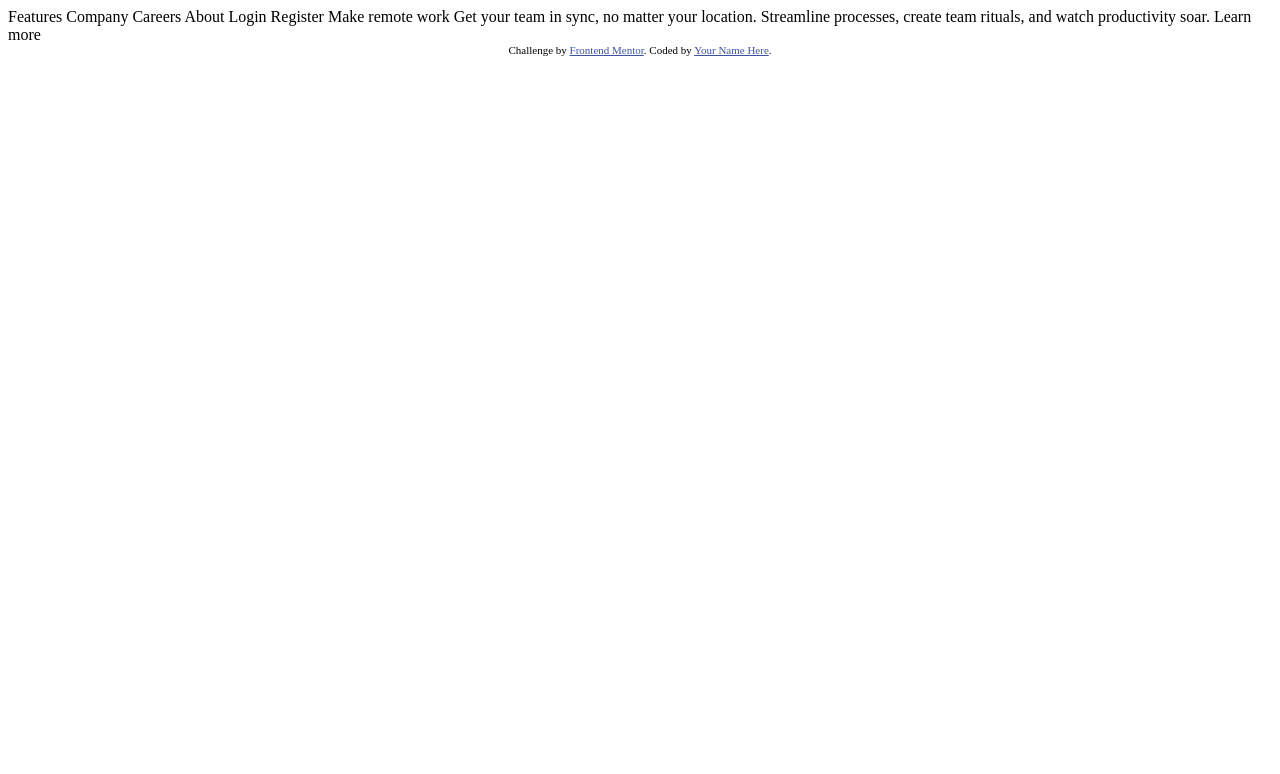
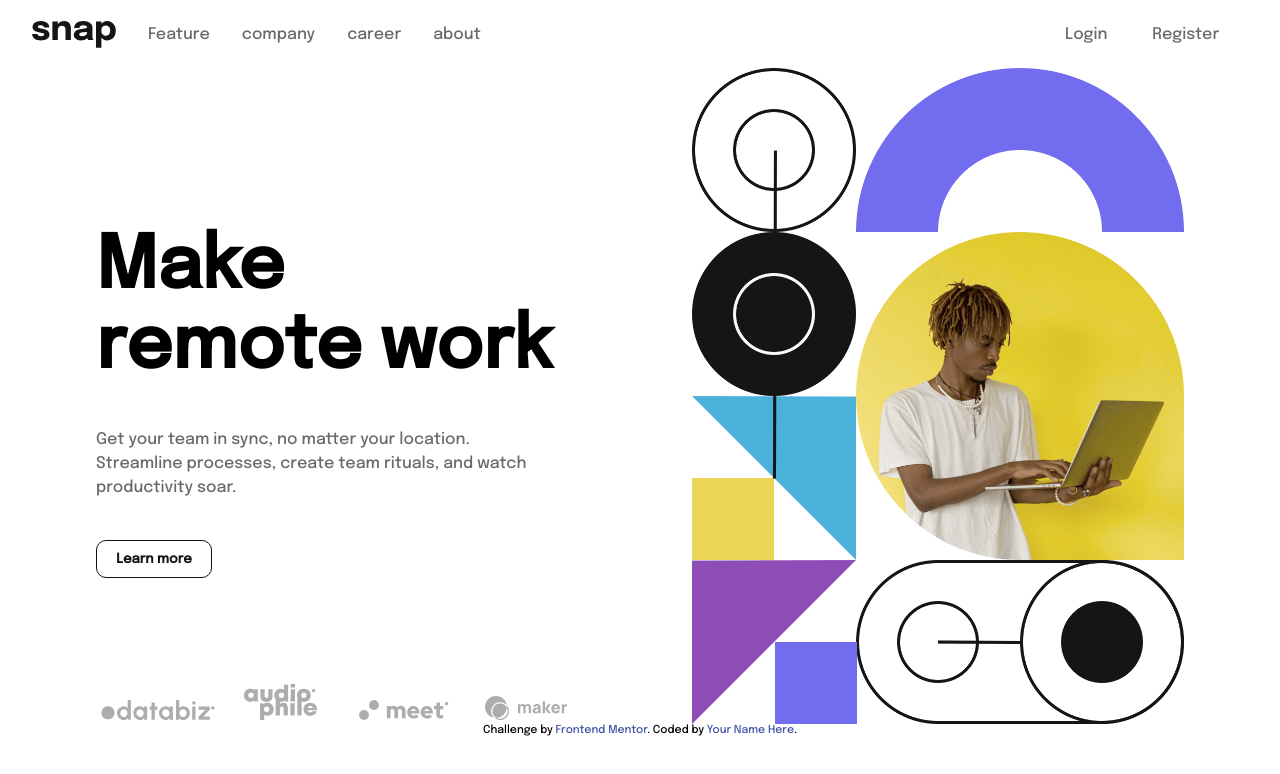
Before and after one commit to spoonhead0212/intro-section-with-dropdown, a plain HTML site: page index.html in a window 1280 px wide. Drawn offline with Linux system fonts and the light colour scheme.

Commit message:
latest commit

```diff
--- a/index.html
+++ b/index.html
@@ -6,25 +6,53 @@
   <link rel="icon" type="image/png" sizes="32x32" href="./images/favicon-32x32.png">
   <link rel="stylesheet" href="style.css">
   <title>Frontend Mentor | Intro section with dropdown navigation</title>
-  <!-- Feel free to remove these styles or customise in your own stylesheet 👍 -->
-
+  <!-- google font -->
+  <link rel="preconnect" href="https://fonts.googleapis.com">
+  <link rel="preconnect" href="https://fonts.gstatic.com" crossorigin>
+  <link href="https://fonts.googleapis.com/css2?family=Epilogue:wght@500&family=Jost&family=Poppins&display=swap" rel="stylesheet">
+  <!--google font-->
 </head>
 <body>
 
-  Features
-  Company
-  Careers
-  About
+  <div class="biggest-container"><!--biggest container-->
+      <header><!--header container-->
+        <nav class="navigation"><!--Navigation-->
+          <ul class="navigation-child logo-menu">
+            <li class="logo"><img src="/images/logo.svg" alt="brand logo"></li>
+            <li><a href="#">Feature</a></li>
+            <li><a href="#">company</a></li>
+            <li><a href="#">career</a></li>
+            <li><a href="#">about</a></li>
+          </ul>
+          <ul class="navigation-child login-cta">
+            <li><a href="#">Login</a></li>
+            <li class="reg-cta"><a href="#">Register</a></li>
+          </ul>
+        </nav><!--navigation ends-->
 
-  Login
-  Register
+        <div class="box"><!--box-->
+          <div class="box__left">
+            <div class="box-left_cont">
+              <h1>Make<br> remote work</h1>
+              <p>Get your team in sync, no matter your location. Streamline processes,
+              create team rituals, and watch productivity soar.
+              </p>
+              <button class="cta"><a href="#">Learn more</a></button>
+            </div>
+            <ul class="company-logo">
+              <li><img src="/images/client-databiz.svg" alt="databiz icon"></li>
+              <li><img src="/images/client-audiophile.svg" alt="audiophile icon"></li>
+              <li><img src="/images/client-meet.svg" alt="meet icon"></li>
+              <li><img src="/images/client-maker.svg" alt="client-maker icon"></li>
+            </ul>
+          </div>
+          <div class="box__right">
+            <img src="/images/image-hero-desktop.png" alt="image hero">
+          </div>
+        </div>
+      </header><!--Header container ends-->
+  </div><!--biggest container end-->
 
-  Make remote work
-
-  Get your team in sync, no matter your location. Streamline processes,
-  create team rituals, and watch productivity soar.
-
-  Learn more
 
   <div class="attribution">
     Challenge by <a href="https://www.frontendmentor.io?ref=challenge" target="_blank">Frontend Mentor</a>.
--- a/style.css
+++ b/style.css
@@ -5,12 +5,140 @@
     --Font-size-paragraph: 18px;
     --font-Weights: 500;
     --thicker-font-weight: 700;
+    --font: 'Epilogue', sans-serif;
 }
 
+* {
+    box-sizing: border-box;
+    margin: 0;
+    padding: 0;
+    font-family: var(--font);
+}
 
+.company-logo {
+    display: flex;
+}
 
+a {text-decoration: none;}
+li {list-style: none;}
 
+.biggest-container {
+    width: 100vw;
+}
 
+header {
+    width: 100%;
+}
+
+.navigation {
+    width: 100%;
+    display: flex;
+    justify-content: space-between;
+    align-items: center;
+    padding: 1rem 2rem;
+}
+
+.navigation-child {
+    display: flex;
+    align-items: center;
+}
+
+.navigation-child li a {
+    margin-inline: 1rem;
+    color: var(--Medium-Gray);
+}
+
+.navigation-child li a:hover {
+    color: var(--Almost-Black);
+}
+
+.logo {
+    margin-right: 1rem;
+    padding-top: 5px;
+}
+
+.reg-cta a {
+    display: block;
+    cursor: pointer;
+    padding: .5rem .8rem;
+    border-radius: 10px;
+}
+
+.reg-cta:hover a{
+    border: var(--Almost-Black) 3px solid;
+    font-weight: var(--thicker-font-weight);
+}
+/*------------------------*/
+.box {
+    width: 85vw;
+    margin-inline: auto;
+    display: grid;
+    grid-template-columns: repeat(auto-fit, minmax(400px, 1fr));
+    grid-gap: 6.5rem;
+}
+
+.box__right > img {
+    max-width: 100%;
+    max-height: 100%;
+    display: block;
+}
+
+.box__left {
+    display: flex;
+    flex-direction: column;
+    align-items: flex-end;
+    justify-content: space-between;
+}
+
+.box-left_cont {
+    padding-top: 10rem;
+}
+
+.box-left_cont h1 {
+   font-size: 4.5em;
+   line-height: 5rem;
+   font-weight: var(--thicker-font-weight);
+}
+
+.box__left p {
+    margin-block: 2.5rem;
+    line-height: 1.5em;
+    padding-right: 3rem;
+    color: var(--Medium-Gray);
+}
+
+.cta {
+    background-color: transparent;
+    border: var(--Almost-Black) 1px solid;
+    display: block;
+    cursor: pointer;
+    padding: .7rem 1.2rem;
+    border-radius: 10px;
+    font-weight: var(--thicker-font-weight);
+    margin-bottom: 5rem;
+}
+
+.cta:hover {
+    border: var(--Almost-Black) 3px solid;
+}
+
+.cta a {
+    color: var(--Almost-Black);
+}
+
+.company-logo {
+    width: 100%;
+    display: grid;
+    grid-template-columns: repeat(4, 1fr);
+    justify-content: space-between;
+    justify-items: center;
+    align-items: end;
+}
+
+.company-logo li img {
+    justify-items: center;
+    align-items: center;
+}
 
 .attribution { font-size: 11px; text-align: center; }
 .attribution a { color: hsl(228, 45%, 44%); }
```
Also changed, not shown: 1 other file.
